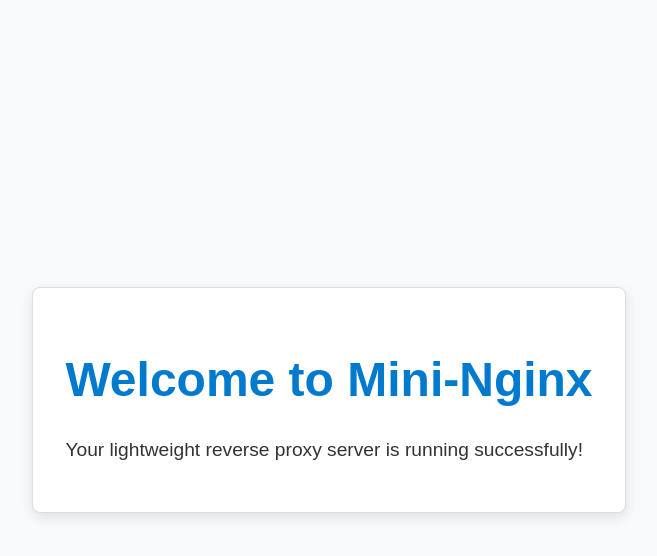
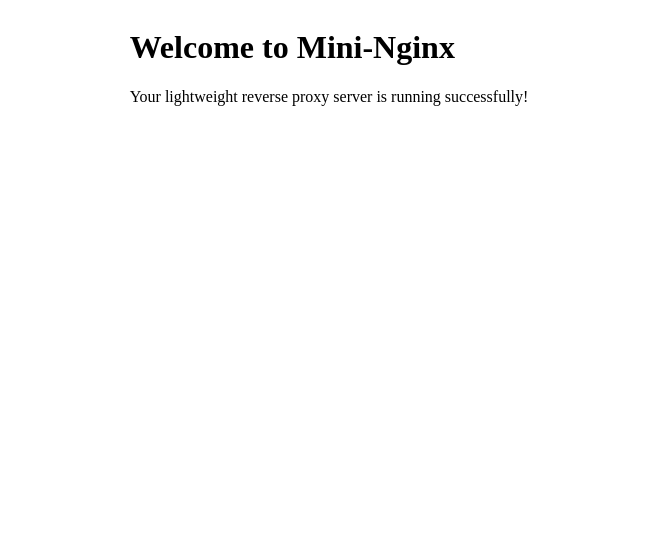
Before and after one commit to hackerspider09/Mini-Nginx, a plain HTML site: page mini-nginx/static/root.html in a window 1280 px wide. Shown: the whole page, without its empty margins (311-968 px from the left). Drawn offline with Linux system fonts and the light colour scheme.

Commit message:
html file

```diff
--- a/mini-nginx/static/root.html
+++ b/mini-nginx/static/root.html
@@ -6,34 +6,17 @@
   <title>Welcome to Mini-Nginx</title>
   <style>
     body {
-      background-color: #f7f9fb;
-      font-family: Arial, sans-serif;
-      color: #333;
       display: flex;
       flex-direction: column;
       align-items: center;
       justify-content: center;
-      height: 100vh;
-      margin: 0;
+
     }
-    h1 {
-      color: #007acc;
-      font-size: 3rem;
-    }
-    p {
-      font-size: 1.2rem;
-    }
-    .box {
-      border: 1px solid #ddd;
-      padding: 2rem;
-      border-radius: 8px;
-      box-shadow: 0 4px 12px rgba(0,0,0,0.1);
-      background-color: #fff;
-    }
+
   </style>
 </head>
 <body>
-  <div class="box">
+  <div >
     <h1>Welcome to Mini-Nginx</h1>
     <p>Your lightweight reverse proxy server is running successfully!</p>
   </div>
```
Also changed, not shown: mini-nginx/static/index.html (+1 -0 lines).
